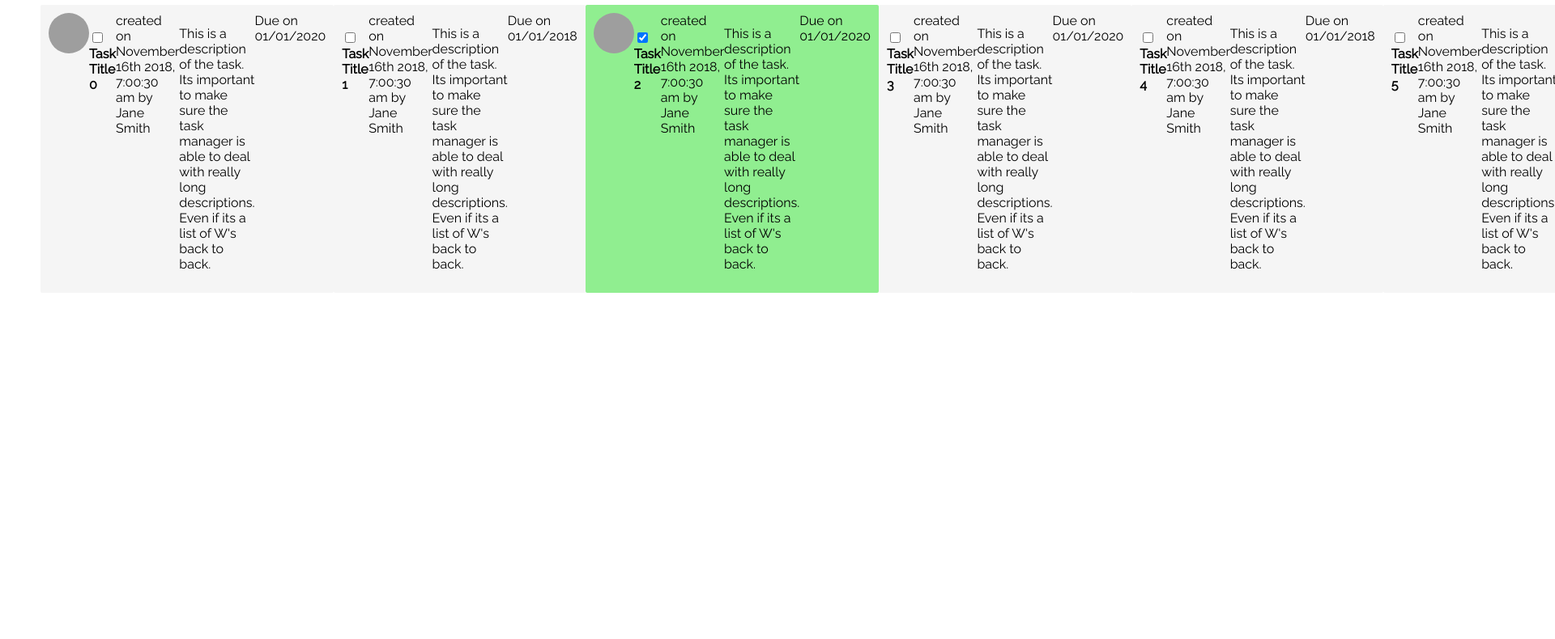
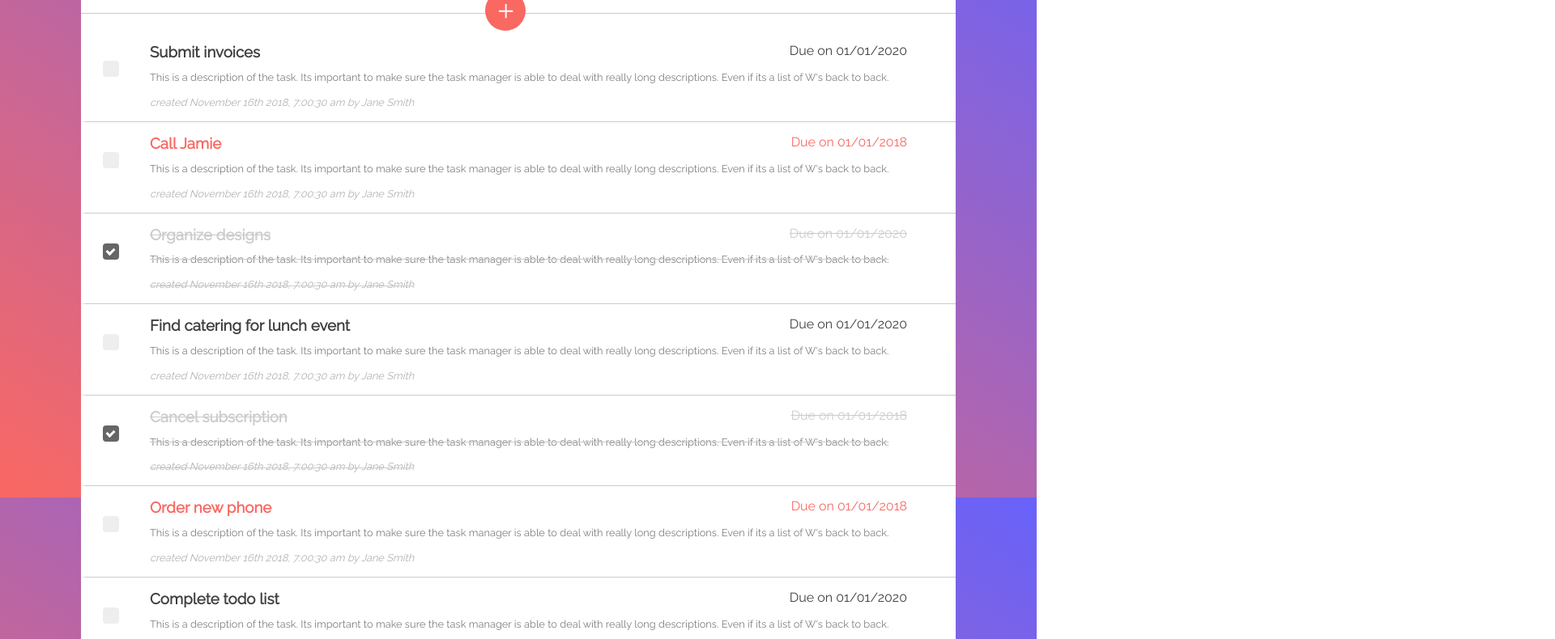
Before and after one commit to luminous3/build-fire-design-test, a plain HTML site: page index.html in a window 1280 px wide. Shown: the part 185-975 px from the top of the page at 81% size, 1920 px wide, since content can reach past the window. Before the commit the page ends 800 px from the top, so only its background shows below. Drawn offline with nearby package versions, Linux system fonts and the light colour scheme; grey boxes are pictures that could not be loaded.

Commit message:
remove img and date object from task data

```diff
--- a/css/main.css
+++ b/css/main.css
@@ -1,14 +1,48 @@
 body {
-  padding: 10px;
   font-family: 'Raleway', sans-serif;
+  margin: 0;
+  background-image: linear-gradient(to bottom left, #6862fa, #fa6862);
+  height: 100%;
+  margin: 0;
+  background-repeat: no-repeat;
+  background-attachment: fixed;
+}
+
+#addTaskButton {
+  background: #fa6862;
+  border: none;
+  color: white;
+  border-radius: 50%;
+  width: 50px;
+  height: 50px;
+
+  margin-top: -50px;
+  margin-left: 39%;
+  position: absolute;
+  text-transform: uppercase;
+  padding: 1em;
+  cursor: pointer;
+}
+
+#addTaskButton svg {
+  fill: white;
+  -webkit-transform: rotate(45deg);
+  -moz-transform: rotate(45deg);
+  -ms-transform: rotate(45deg);
+  -o-transform: rotate(45deg);
+  transform: rotate(45deg);
+}
+
+.mainContainer {
+  margin: 100px;
+  background-color: white;
+  border-radius: 8px;
 }
 
 h1 {
-  text-align: center;
-}
-
-h4 {
-  text-align: left;
+  color: #6862fa;
+  padding: 2rem;
+  border-bottom: 1px solid #cccccc;
 }
 
 ul {
@@ -16,45 +50,133 @@ ul {
   display: flex;
 }
 
-button {
-  background: #7700ff;
-  border: none;
-  color: white;
-  border-radius: 50%;
-  width: 30px;
-  height: 30px;
-
-  text-transform: uppercase;
-  padding: 1em;
-  cursor: pointer;
-  font-family: 'Montserrat';
+h3 {
+  text-align: left;
+  margin: 0;
 }
 
-li {
+#taskContainer {
   display: flex;
+  flex-direction: column;
+  color: #404040;
+  padding: 0;
 }
 
 .taskCard {
-  background-color: whitesmoke;
-  padding: 10px;
-  margin-top: 15px;
-  border-radius: 2px;
+  padding: 5px;
+  display: flex;
+  border-bottom: 1px solid #cccccc;
+  border-left: 6px solid white;
+  cursor: pointer;
 }
 
-img {
-  height: 50px;
-  width: 50px;
-  border-radius: 50%;
+.taskCard:last-child {
+  border-bottom-left-radius: 6px;
+  border-bottom: none;
+}
+
+.taskCompleted {
+  text-decoration: line-through;
+  color: #cccccc;
 }
 
 .taskLate {
-  background-color: lightpink !important;
+  color: #fa6862;
 }
 
-.taskCompleted {
-  background-color: lightgreen !important;
+.taskCard:hover {
+  border-left: 6px solid #4da6ff;
 }
 
-#taskContainer {
-  padding: 2rem;
+.taskHeader {
+  display: flex;
+  justify-content: space-between;
 }
+
+.taskMiddleSection {
+  width: 100%;
+  margin: 10px;
+  margin-right: 55px;
+}
+
+.titleContent {
+  display: flex;
+  justify-content: space-between;
+}
+
+.checkbox {
+  margin: 2rem 1rem;
+}
+
+.checkBoxContainer {
+  display: block;
+  position: relative;
+  margin-right: 3rem;
+  margin-left: 1rem;
+  margin-top: 2rem;
+  cursor: pointer;
+  font-size: 22px;
+  -webkit-user-select: none;
+  -moz-user-select: none;
+  -ms-user-select: none;
+  user-select: none;
+}
+
+.checkBoxContainer input {
+  position: absolute;
+  opacity: 0;
+  cursor: pointer;
+  height: 0;
+  width: 0;
+}
+
+.checkmark {
+  position: absolute;
+  top: 0;
+  left: 0;
+  height: 20px;
+  width: 20px;
+  background-color: #eee;
+  border-radius: 4px;
+}
+
+.checkBoxContainer input:checked ~ .checkmark {
+  background-color: #666666;
+}
+
+.checkmark:after {
+  content: '';
+  position: absolute;
+  display: none;
+}
+
+.checkBoxContainer input:checked ~ .checkmark:after {
+  display: block;
+}
+
+.checkBoxContainer .checkmark:after {
+  left: 6px;
+  top: 4px;
+  width: 4px;
+  height: 7px;
+  border: solid white;
+  border-width: 0 3px 3px 0;
+  -webkit-transform: rotate(45deg);
+  -ms-transform: rotate(45deg);
+  transform: rotate(45deg);
+}
+
+.dueBy {
+  self-align: right;
+}
+
+.createdBy {
+  font-size: 0.8rem;
+  color: #b3b3b3;
+  font-style: italic;
+}
+
+.taskDescription {
+  font-size: 0.8rem;
+  color: #808080;
+}
--- a/js/app.js
+++ b/js/app.js
@@ -4,22 +4,30 @@ function loadTasks(taskList) {
 
   taskList.forEach((task, i) => {
     var now = moment()
-    let divTask = document.createElement('ul')
+    let divTask = document.createElement('li')
     divTask.className = 'taskCard'
+    divTask.addEventListener('click', function(event) {})
     divTask.innerHTML = `
-            <li>
-            ${task.img ? "<img src='" + task.img + "' />" : ''}
-            <h4> <input type="checkbox" ${task.completed ? 'checked' : ''} title="check completed">  ${task.title +
-      ' ' +
-      i}</h4>
-            <span>created on ${now.format('MMMM Do YYYY, h:mm:ss a')} by ${task.createdBy}</span>
-            <p>${task.description}</p>
-            <span>Due on ${task.dueDate}</span>
-            </li>
+            <label class="checkBoxContainer">
+              <input type="checkbox"  title="check completed" ${task.completed ? 'checked' : ''}>
+              <span class="checkmark"></span>
+             </label>
+            <div class="taskMiddleSection">
+              <div class="taskHeader">
+                <div class="titleContent">
+                  <h3>${task.title}</h4>
+                </div>
+                <span class="dueBy">Due on ${task.dueDate ? task.dueDate : now.format('MMMM Do YYYY, h:mm:ss a')}</span>
+              </div>
+              <div class="taskBody">
+                <p class="taskDescription">${task.description}</p>
+                <span class="createdBy">created ${now.format('MMMM Do YYYY, h:mm:ss a')} by ${task.createdBy}</span>
+              </div>
+            </div>
         `
 
     if (task.completed) divTask.classList.add('taskCompleted')
-    else if (task.dueDate < Date.now()) divTask.classList.add('taskLate')
+    else if (moment(task.dueDate) < now) divTask.classList.add('taskLate')
 
     container.appendChild(divTask)
   })
--- a/js/taskList.js
+++ b/js/taskList.js
@@ -1,53 +1,45 @@
 let taskList = [
   {
-    title: 'Task Title',
-    img: 'https://picsum.photos/1600/900',
-    description:
-      "This is a description of the task. Its important to make sure the task manager is able to deal with really long descriptions. Even if its a list of W's back to back.", /// <= Pretty long
+    title: 'Submit invoices',
+    description: "This is a description of the task. Its important to make sure the task manager is able to deal with really long descriptions. Even if its a list of W's back to back.", /// <= Pretty long
     createdBy: 'Jane Smith',
     dueDate: '01/01/2020', /// Has enough time to finish
   },
   {
-    title: 'Task Title',
-    description:
-      "This is a description of the task. Its important to make sure the task manager is able to deal with really long descriptions. Even if its a list of W's back to back.",
+    title: 'Call Jamie',
+    description: "This is a description of the task. Its important to make sure the task manager is able to deal with really long descriptions. Even if its a list of W's back to back.",
     createdBy: 'Jane Smith',
     dueDate: '01/01/2018', /// <== Past due.
   },
   {
-    title: 'Task Title',
-    img: 'https://picsum.photos/1600/900?v1', /// <=== big image
-    description:
-      "This is a description of the task. Its important to make sure the task manager is able to deal with really long descriptions. Even if its a list of W's back to back.",
+    title: 'Organize designs',
+    description: "This is a description of the task. Its important to make sure the task manager is able to deal with really long descriptions. Even if its a list of W's back to back.",
     createdBy: 'Jane Smith',
     dueDate: '01/01/2020',
     completed: true,
   },
   {
-    title: 'Task Title',
-    description:
-      "This is a description of the task. Its important to make sure the task manager is able to deal with really long descriptions. Even if its a list of W's back to back.",
+    title: 'Find catering for lunch event',
+    description: "This is a description of the task. Its important to make sure the task manager is able to deal with really long descriptions. Even if its a list of W's back to back.",
     createdBy: 'Jane Smith',
     dueDate: '01/01/2020',
   },
   {
-    title: 'Task Title',
-    description:
-      "This is a description of the task. Its important to make sure the task manager is able to deal with really long descriptions. Even if its a list of W's back to back.",
+    title: 'Cancel subscription',
+    description: "This is a description of the task. Its important to make sure the task manager is able to deal with really long descriptions. Even if its a list of W's back to back.",
+    createdBy: 'Jane Smith',
+    dueDate: '01/01/2018',
+    completed: true,
+  },
+  {
+    title: 'Order new phone',
+    description: "This is a description of the task. Its important to make sure the task manager is able to deal with really long descriptions. Even if its a list of W's back to back.",
     createdBy: 'Jane Smith',
     dueDate: '01/01/2018',
   },
   {
-    title: 'Task Title',
-    description:
-      "This is a description of the task. Its important to make sure the task manager is able to deal with really long descriptions. Even if its a list of W's back to back.",
-    createdBy: 'Jane Smith',
-    dueDate: '01/01/2018',
-  },
-  {
-    title: 'Task Title',
-    description:
-      "This is a description of the task. Its important to make sure the task manager is able to deal with really long descriptions. Even if its a list of W's back to back.",
+    title: 'Complete todo list',
+    description: "This is a description of the task. Its important to make sure the task manager is able to deal with really long descriptions. Even if its a list of W's back to back.",
     createdBy: 'Jane Smith',
     dueDate: '01/01/2020',
   },
```
